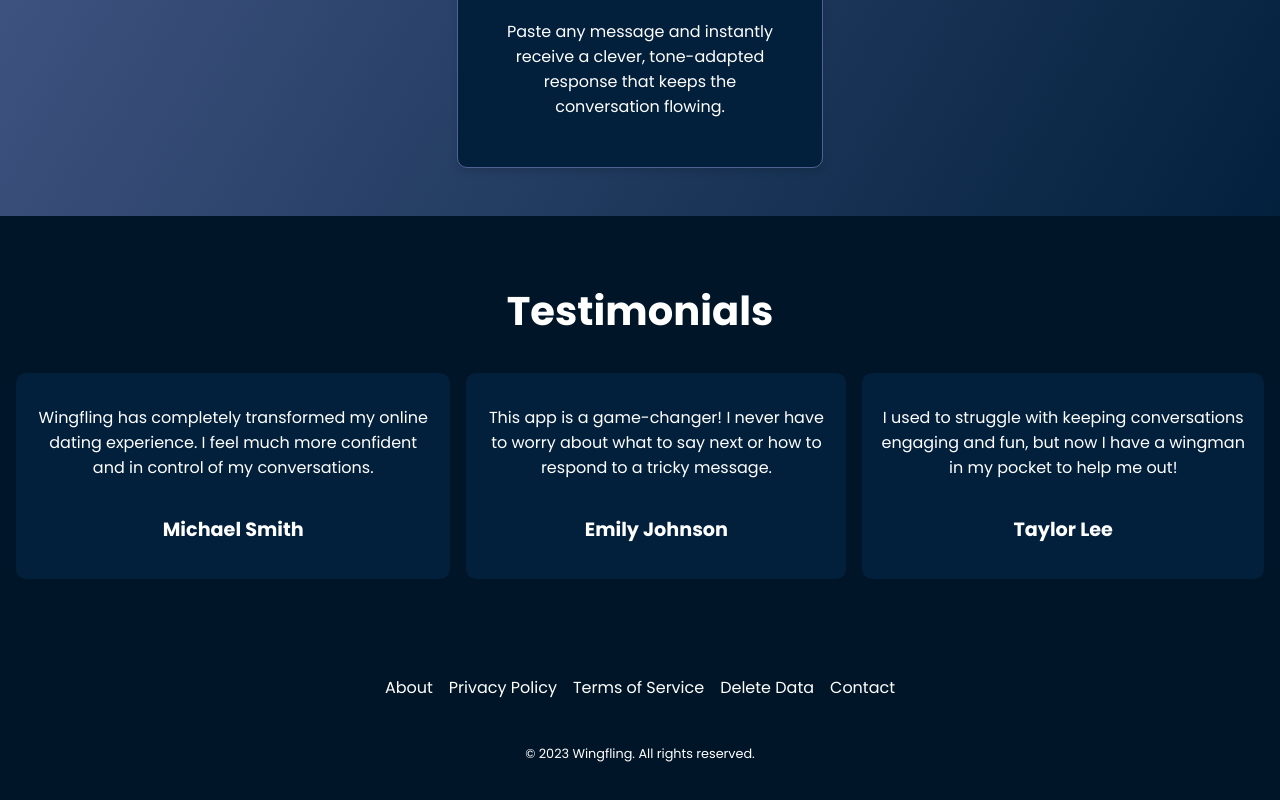
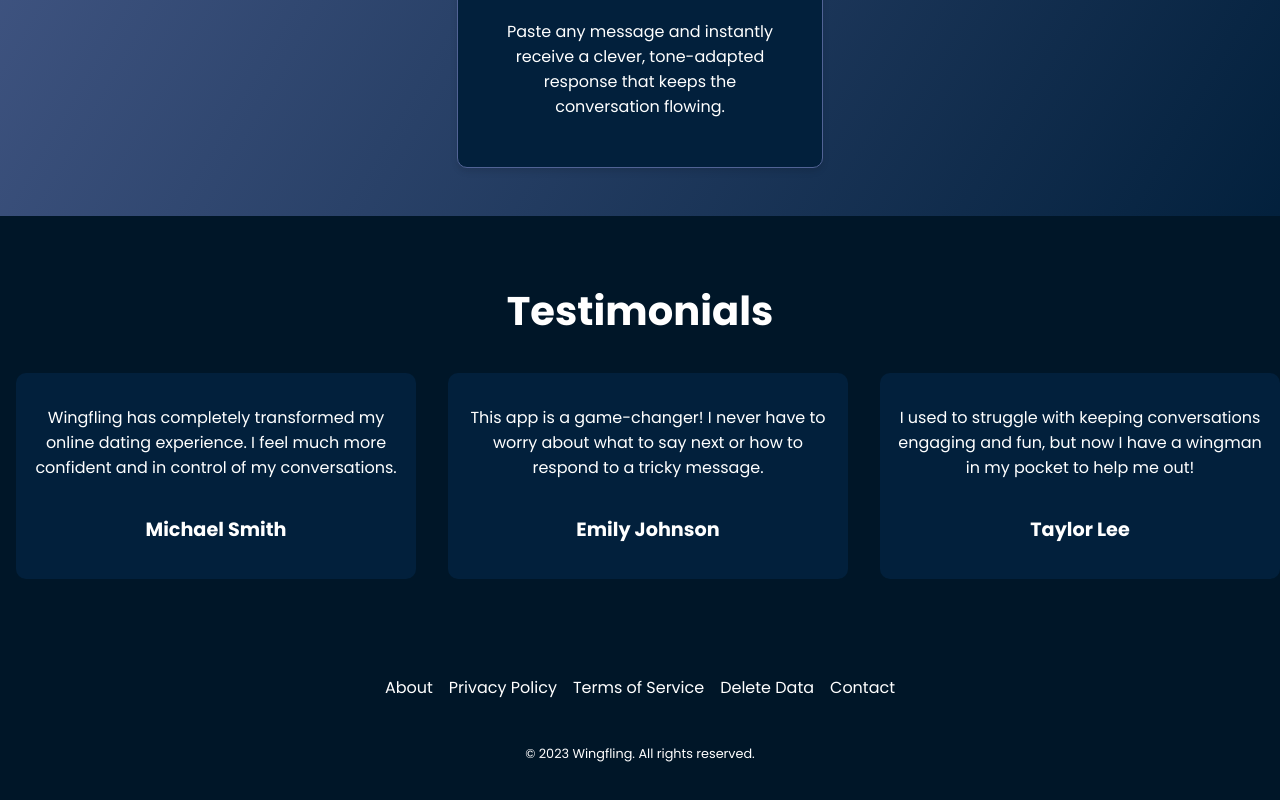
Before and after one commit to prudhvireddym/wingfling-landing-page, a React (Create React App) app: page /#/ in a window 1280 px wide. Shown: the part 1648-2448 px from the top of the page. Built offline with nearby package versions, Linux system fonts and the light colour scheme.

Commit message:
changed testimonies

```diff
--- a/src/components/LandingPageComponents/Testimonials.js
+++ b/src/components/LandingPageComponents/Testimonials.js
@@ -21,19 +21,15 @@
 `;
 
 const TestimonialsSlider = styled.div`
-  display: flex;
-  overflow-x: scroll;
+  display: grid;
+  grid-template-columns: repeat(auto-fit, minmax(300px, 1fr));
   gap: 1rem;
   padding: 1rem;
-  scrollbar-width: none;
-  -ms-overflow-style: none;
-  -webkit-overflow-scrolling: touch;
-
-  &::-webkit-scrollbar {
-    display: none;
-  }
+  width: 100%;
+  overflow-x: hidden;
+  justify-content: center;
+  align-items: center;
 `;
-
 const TestimonialCard = styled.div`
   display: flex;
   flex-direction: column;
@@ -43,6 +39,7 @@
   padding: 1rem;
   border-radius: 10px;
   min-width: 300px;
+  margin-left: 1rem;
 `;
 
 const TestimonialText = styled.p`
```
